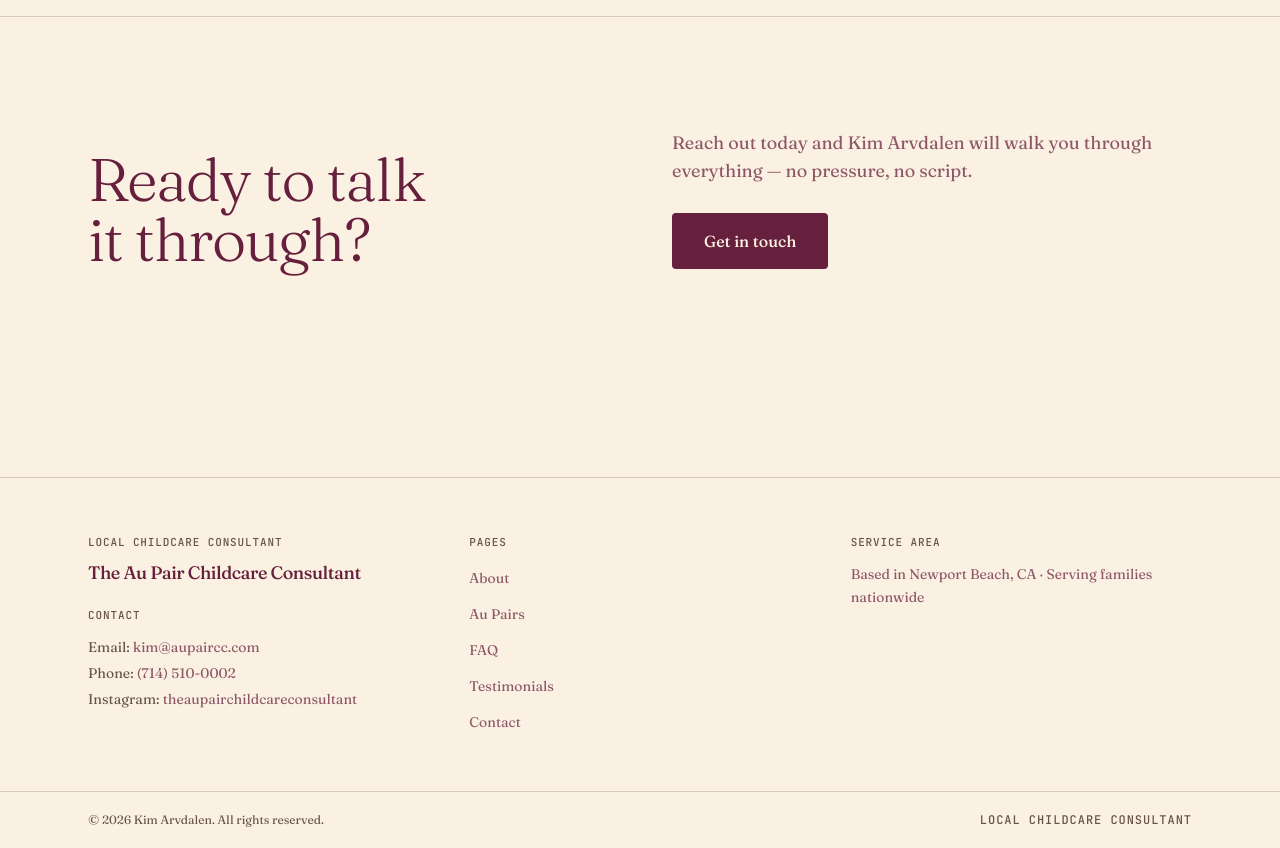
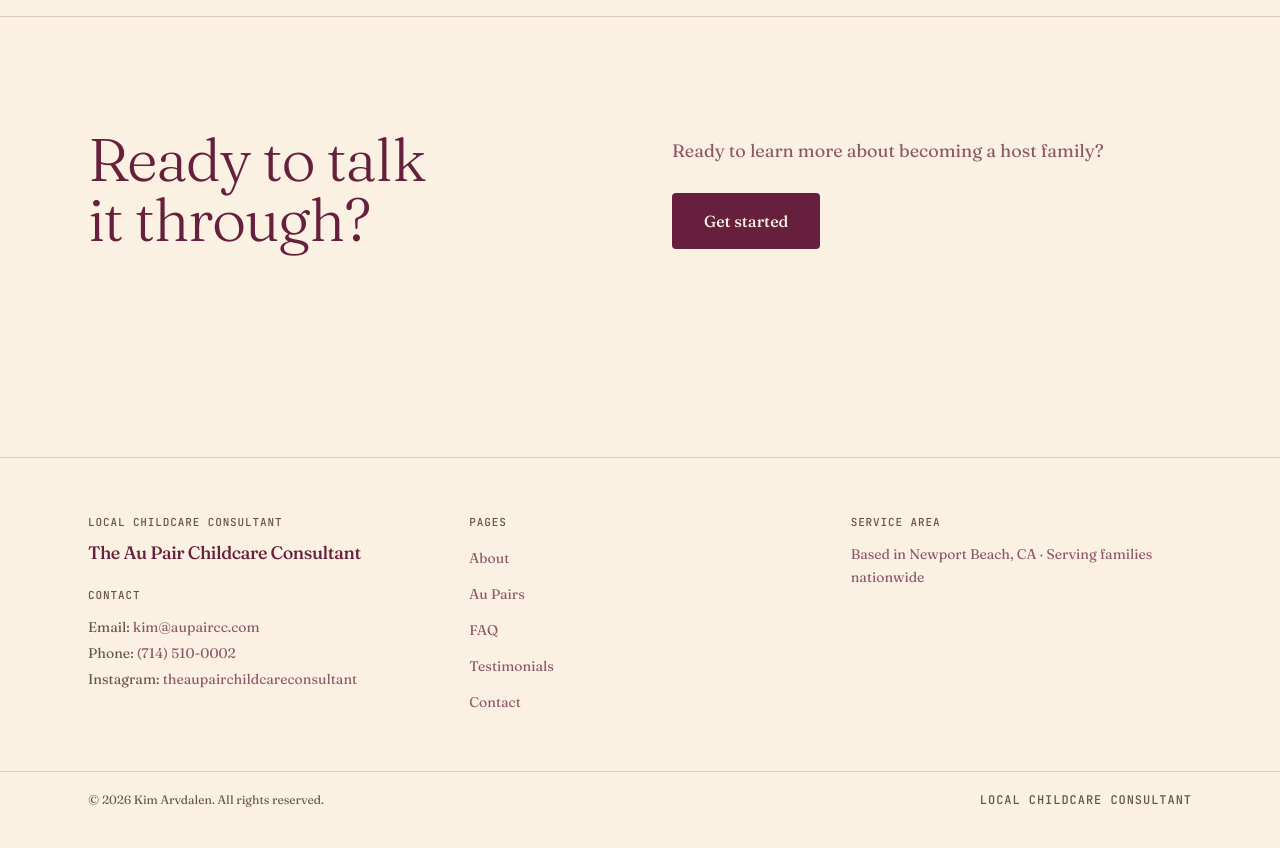
Before and after one commit to hansulteliahs-oss/Lead-gen-sales-optimization, a Next.js app in the folder Website/: page /about in a window 1280 px wide. Shown: the part 960-1808 px from the top of the page. Built offline with nearby package versions, Linux system fonts and the light colour scheme; no server answers.

Commit message:
content: rework about page CTA copy to host family framing
Co-Authored-By: Claude Opus 4.7 (1M context) <noreply@anthropic.com>

```diff
--- a/Website/app/about/page.tsx
+++ b/Website/app/about/page.tsx
@@ -106,7 +106,7 @@ export default function AboutPage() {
           </h2>
           <div>
             <p className="opsz-body text-lg text-brand-ink-soft max-w-[50ch] mb-7">
-              Reach out today and {KIM.name} will walk you through everything — no pressure, no script.
+              Ready to learn more about becoming a host family?
             </p>
             <a
               href={APPLY_URL}
@@ -114,7 +114,7 @@ export default function AboutPage() {
               rel="noopener noreferrer"
               className="inline-block bg-brand-ink text-brand-paper px-8 py-4 rounded font-medium text-base hover:bg-brand-spot-deep transition-colors duration-200 ease-out-quart"
             >
-              Get in touch
+              Get started
             </a>
           </div>
         </div>
```
